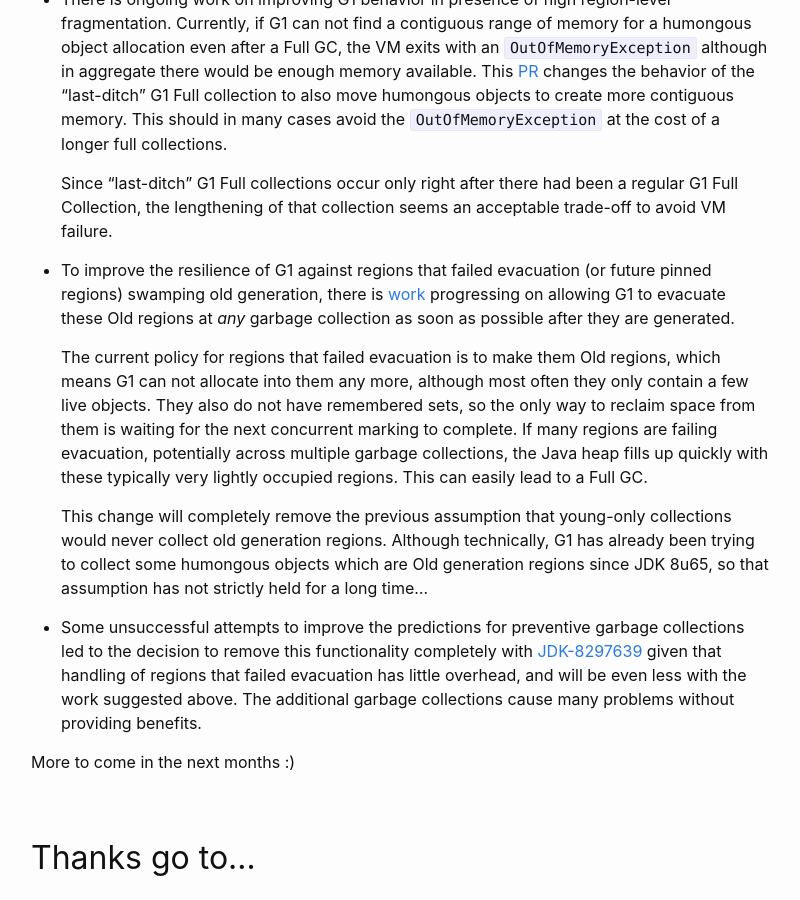
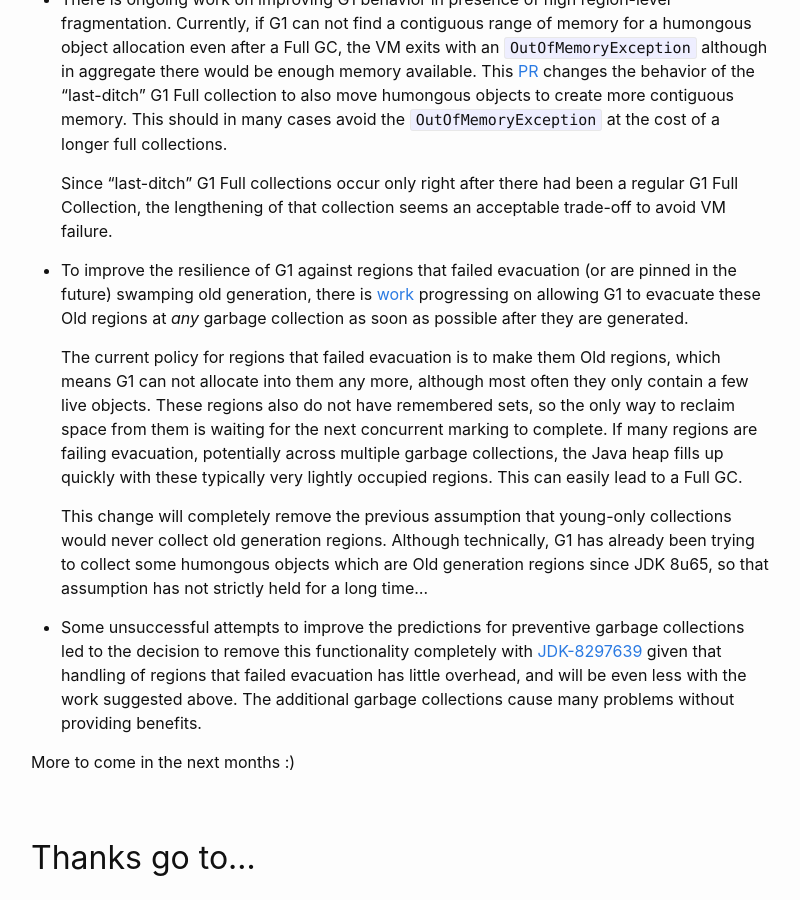
Before and after one commit to tschatzl/tschatzl.github.io, a Jekyll site: the page built from _posts/2023-03-14-jdk20-g1-parallel-gc-changes.md, in a window 1280 px wide and 900 px high, scrolled down 3509 px. Shown: the whole window, without its empty margins (239-1039 px from the left). Built offline with Jekyll 4.4.1, drawn with Linux system fonts in a browser that asks for light colours.

Commit message:
clarifications

```diff
--- a/_posts/2023-03-14-jdk20-g1-parallel-gc-changes.md
+++ b/_posts/2023-03-14-jdk20-g1-parallel-gc-changes.md
@@ -71,9 +71,9 @@ Work for JDK 21 is already full steam ahead. Here is a short list of interesting
 
     Since "last-ditch" G1 Full collections occur only right after there had been a regular G1 Full Collection, the lengthening of that collection seems an acceptable trade-off to avoid VM failure.
 
-  * To improve the resilience of G1 against regions that failed evacuation (or future pinned regions) swamping old generation, there is [work](https://bugs.openjdk.org/browse/JDK-8140326) progressing on allowing G1 to evacuate these Old regions at _any_ garbage collection as soon as possible after they are generated.
+  * To improve the resilience of G1 against regions that failed evacuation (or are pinned in the future) swamping old generation, there is [work](https://bugs.openjdk.org/browse/JDK-8140326) progressing on allowing G1 to evacuate these Old regions at _any_ garbage collection as soon as possible after they are generated.
 
-    The current policy for regions that failed evacuation is to make them Old regions, which means G1 can not allocate into them any more, although most often they only contain a few live objects. They also do not have remembered sets, so the only way to reclaim space from them is waiting for the next concurrent marking to complete. If many regions are failing evacuation, potentially across multiple garbage collections, the Java heap fills up quickly with these typically very lightly occupied regions. This can easily lead to a Full GC.
+    The current policy for regions that failed evacuation is to make them Old regions, which means G1 can not allocate into them any more, although most often they only contain a few live objects. These regions also do not have remembered sets, so the only way to reclaim space from them is waiting for the next concurrent marking to complete. If many regions are failing evacuation, potentially across multiple garbage collections, the Java heap fills up quickly with these typically very lightly occupied regions. This can easily lead to a Full GC.
 
     This change will completely remove the previous assumption that young-only collections would never collect old generation regions. Although technically, G1 has already been trying to collect some humongous objects which are Old generation regions since JDK 8u65, so that assumption has not strictly held for a long time...
 
```
